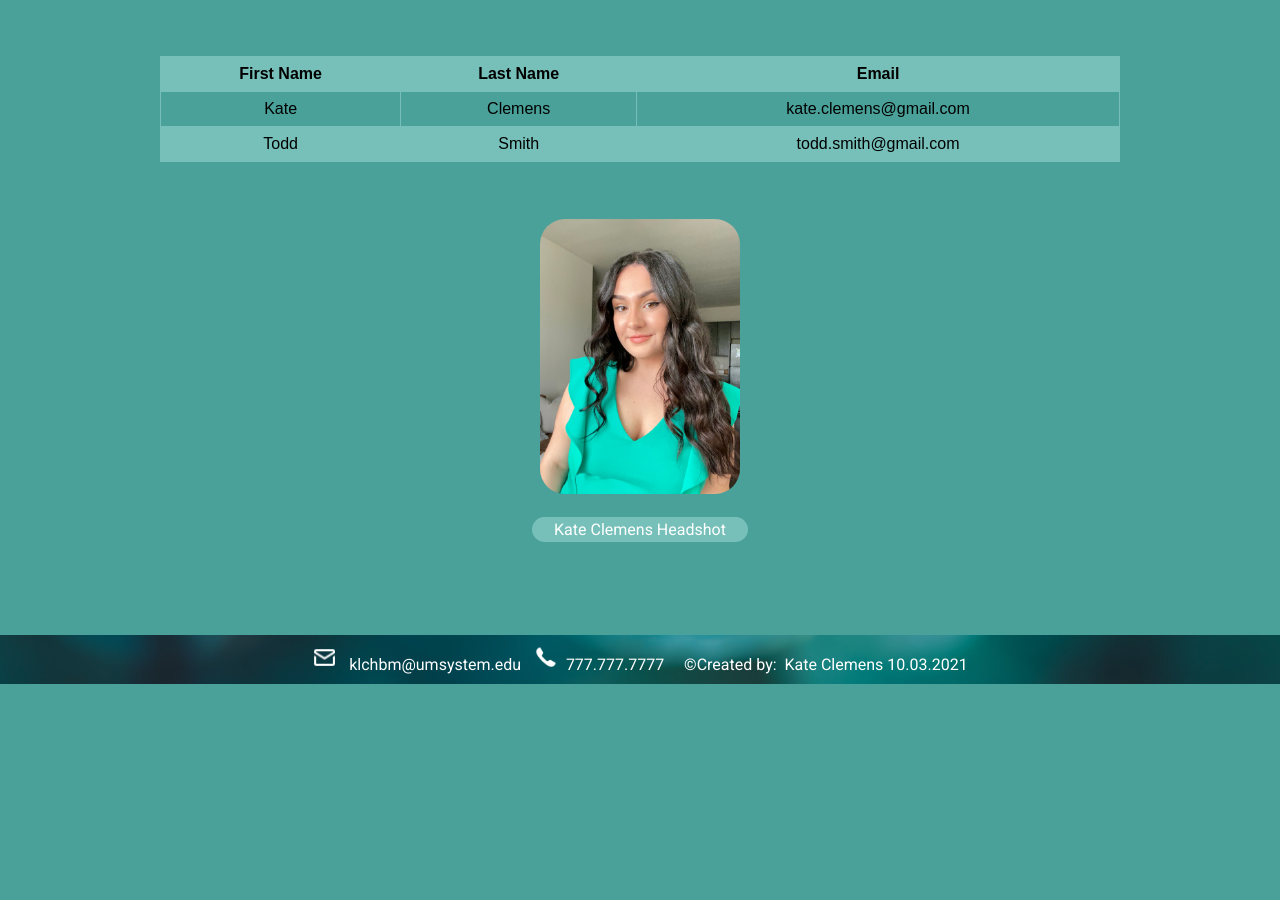
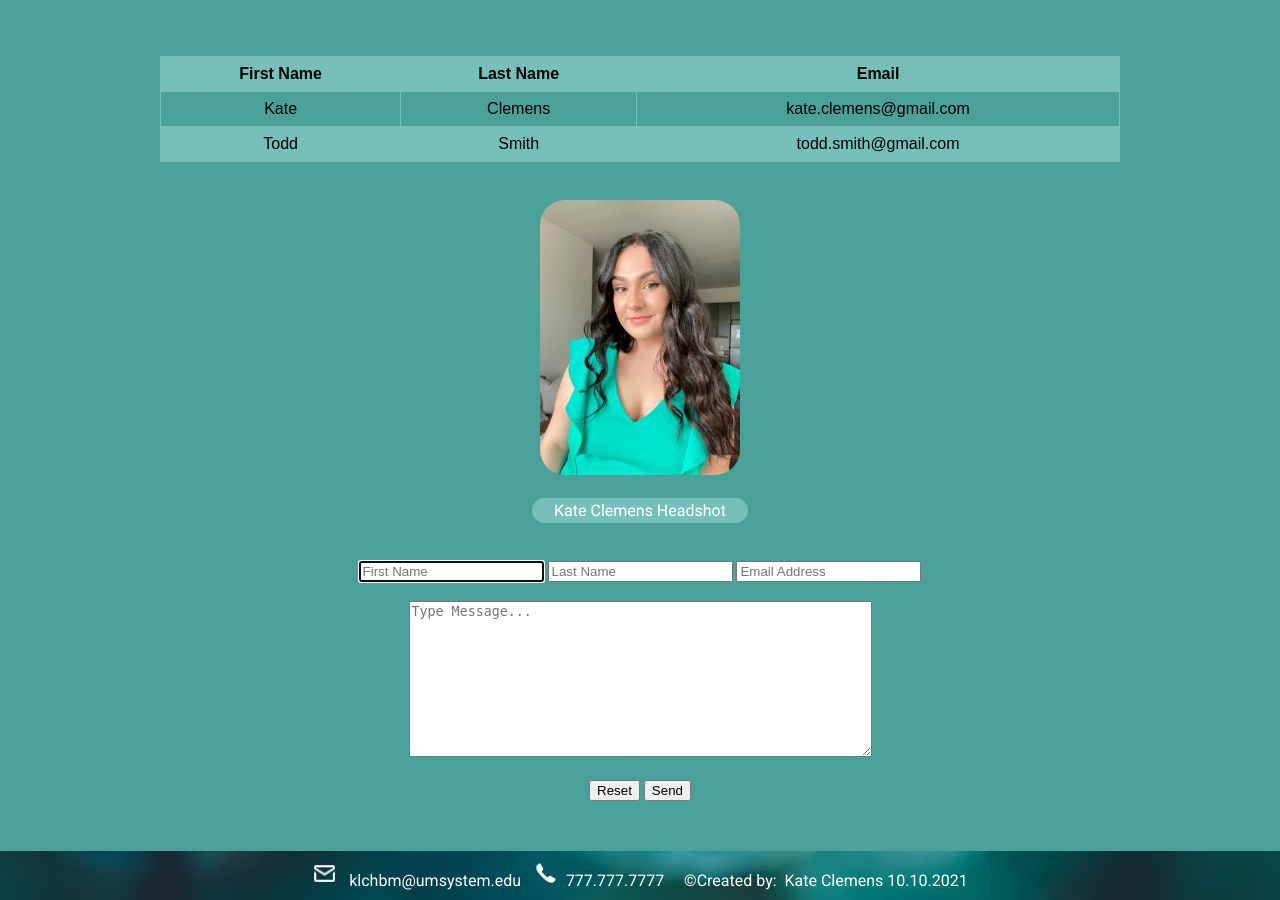
Before and after one commit to klchbm/klchbm.github.io, a PHP site: page /contact.html in a window 1280 px wide. Shown: the part 141-1041 px from the top of the page. Before the commit the page ends 825 px from the top, so only its background shows below. Run offline with PHP 8.4, Linux system fonts and the light colour scheme.

Commit message:
Add files via upload

```diff
--- a/islt_7310/about.html
+++ b/islt_7310/about.html
@@ -11,9 +11,9 @@ Author:  Kate Clemens
 
 School/Term:  University of Missouri, Fall 2021
 
-Developed: 10.03.21
+Developed: 10.10.2021
 
-Tested:  10.03.21; Passed on Safari and Chrome browsers
+Tested:  10.10.2021; Passed on Safari and Chrome browsers
 
 ******************************************************************************
 
@@ -118,7 +118,7 @@ Tested:  10.03.21; Passed on Safari and Chrome browsers
             <footer class="items">
             <a href="mailto:klchbm@umsystem.edu" onclick="ga('send', 'event', { eventCategory: 'Contact', eventAction: 'Call', eventLabel: 'Mobile Button'});"><img id="mail" class="zoom" src="images/mail.png" alt="mail" width="25" height="25"></a>&nbsp;&nbsp;&nbsp;klchbm@umsystem.edu&nbsp;&nbsp;
 
-            <a href="tel:777.777.7777" onclick="ga('send', 'event', { eventCategory: 'Contact', eventAction: 'Call', eventLabel: 'Mobile Button'});"><img id="phone" class="zoom" src="images/phone.png" alt="phone" width="25" height="25"></a>&nbsp;&nbsp;777.777.7777&nbsp;&nbsp;&nbsp;&nbsp;&nbsp;©Created by:&nbsp;&nbsp;Kate Clemens 10.03.2021
+            <a href="tel:777.777.7777" onclick="ga('send', 'event', { eventCategory: 'Contact', eventAction: 'Call', eventLabel: 'Mobile Button'});"><img id="phone" class="zoom" src="images/phone.png" alt="phone" width="25" height="25"></a>&nbsp;&nbsp;777.777.7777&nbsp;&nbsp;&nbsp;&nbsp;&nbsp;©Created by:&nbsp;&nbsp;Kate Clemens 10.10.2021
             </footer>
 
          </div>
--- a/islt_7310/contact.css
+++ b/islt_7310/contact.css
@@ -31,7 +31,7 @@ h1{
     background-repeat: repeat;
 }
 footer {
-    margin-top: 93px;
+    margin-top: 50px;
     background-image: url(images/footer.jpg);
     background-size: cover;
     padding: 10px;
--- a/islt_7310/contact.html
+++ b/islt_7310/contact.html
@@ -11,9 +11,9 @@ Author:  Kate Clemens
 
 School/Term:  University of Missouri, Fall 2021
 
-Developed: 9.02.21
+Developed: 10.10.2021
 
-Tested:  9.01.21; Passed on Safari and Chrome browsers
+Tested:  10.10.2021; Passed on Safari and Chrome browsers
 
 ******************************************************************************
 
@@ -99,7 +99,6 @@ Tested:  9.01.21; Passed on Safari and Chrome browsers
 
     <br>
     <br>
-    <br>
 
     <img id="Headshot" src="images/Headshot.JPG" alt="Headshot" width="200" height="275">
 
@@ -108,10 +107,37 @@ Tested:  9.01.21; Passed on Safari and Chrome browsers
 
     <figcaption class="center">Kate Clemens Headshot</figcaption>
 
+    <br>
+    <br>
+
+    <form action="mailto:klchbm@umsystem.edu?Subject=Kate's%Portfolio%Website" method="post" enctype="text/plain">
+
+        <input type="text" placeholder="First Name" autofocus required>
+
+        <input type="text" placeholder="Last Name" tabindex="2" required>
+
+        <input type="email" name="email" id= "email" placeholder="Email Address" tabindex="3" required>
+
+        <br>
+        <br>
+
+        <div>
+             <textarea rows="10" cols="55" type="text" placeholder="Type Message..." tabindex="4"  required></textarea>
+        </div>
+
+        <br>
+
+        <div>
+            <button type="reset">Reset</button>
+            <button type="submit">Send</button>
+        </div>
+
+    </form>
+
     <footer class="items">
     <a href="mailto:klchbm@umsystem.edu" onclick="ga('send', 'event', { eventCategory: 'Contact', eventAction: 'Call', eventLabel: 'Mobile Button'});"><img id="mail" class="zoom" src="images/mail.png" alt="mail" width="25" height="25"></a>&nbsp;&nbsp;&nbsp;klchbm@umsystem.edu&nbsp;&nbsp;
 
-    <a href="tel:777.777.7777" onclick="ga('send', 'event', { eventCategory: 'Contact', eventAction: 'Call', eventLabel: 'Mobile Button'});"><img id="phone" class="zoom" src="images/phone.png" alt="phone" width="25" height="25"></a>&nbsp;&nbsp;777.777.7777&nbsp;&nbsp;&nbsp;&nbsp;&nbsp;©Created by:&nbsp;&nbsp;Kate Clemens 10.03.2021
+    <a href="tel:777.777.7777" onclick="ga('send', 'event', { eventCategory: 'Contact', eventAction: 'Call', eventLabel: 'Mobile Button'});"><img id="phone" class="zoom" src="images/phone.png" alt="phone" width="25" height="25"></a>&nbsp;&nbsp;777.777.7777&nbsp;&nbsp;&nbsp;&nbsp;&nbsp;©Created by:&nbsp;&nbsp;Kate Clemens 10.10.2021
     </footer>
 
 </body>
--- a/islt_7310/experience.html
+++ b/islt_7310/experience.html
@@ -11,9 +11,9 @@ Author:  Kate Clemens
 
 School/Term:  University of Missouri, Fall 2021
 
-Developed: 10.03.21
+Developed: 10.10.2021
 
-Tested:  10.03.21; Passed on Safari and Chrome browsers
+Tested:  10.10.2021; Passed on Safari and Chrome browsers
 
 ******************************************************************************
 
@@ -133,7 +133,7 @@ Tested:  10.03.21; Passed on Safari and Chrome browsers
             <footer class="items">
             <a href="mailto:klchbm@umsystem.edu" onclick="ga('send', 'event', { eventCategory: 'Contact', eventAction: 'Call', eventLabel: 'Mobile Button'});"><img id="mail" class="zoom" src="images/mail.png" alt="mail" width="25" height="25"></a>&nbsp;&nbsp;&nbsp;klchbm@umsystem.edu&nbsp;&nbsp;
 
-            <a href="tel:777.777.7777" onclick="ga('send', 'event', { eventCategory: 'Contact', eventAction: 'Call', eventLabel: 'Mobile Button'});"><img id="phone" class="zoom" src="images/phone.png" alt="phone" width="25" height="25"></a>&nbsp;&nbsp;777.777.7777&nbsp;&nbsp;&nbsp;&nbsp;&nbsp;©Created by:&nbsp;&nbsp;Kate Clemens 10.03.2021
+            <a href="tel:777.777.7777" onclick="ga('send', 'event', { eventCategory: 'Contact', eventAction: 'Call', eventLabel: 'Mobile Button'});"><img id="phone" class="zoom" src="images/phone.png" alt="phone" width="25" height="25"></a>&nbsp;&nbsp;777.777.7777&nbsp;&nbsp;&nbsp;&nbsp;&nbsp;©Created by:&nbsp;&nbsp;Kate Clemens 10.10.2021
             </footer>
 
 
--- a/islt_7310/index.html
+++ b/islt_7310/index.html
@@ -11,9 +11,9 @@ Author:  Kate Clemens
 
 School/Term:  University of Missouri, Fall 2021
 
-Developed: 10.03.21
+Developed: 10.10.2021
 
-Tested:  10.03.21; Passed on Safari and Chrome browsers
+Tested:  10.10.2021; Passed on Safari and Chrome browsers
 
 ******************************************************************************
 
@@ -103,7 +103,7 @@ Tested:  10.03.21; Passed on Safari and Chrome browsers
             <footer class="items">
             <a href="mailto:klchbm@umsystem.edu" onclick="ga('send', 'event', { eventCategory: 'Contact', eventAction: 'Call', eventLabel: 'Mobile Button'});"><img id="mail" class="zoom" src="images/mail.png" alt="mail" width="25" height="25"></a>&nbsp;&nbsp;&nbsp;klchbm@umsystem.edu&nbsp;&nbsp;
 
-            <a href="tel:777.777.7777" onclick="ga('send', 'event', { eventCategory: 'Contact', eventAction: 'Call', eventLabel: 'Mobile Button'});"><img id="phone" class="zoom" src="images/phone.png" alt="phone" width="25" height="25"></a>&nbsp;&nbsp;777.777.7777&nbsp;&nbsp;&nbsp;&nbsp;&nbsp;©Created by:&nbsp;&nbsp;Kate Clemens 10.03.2021
+            <a href="tel:777.777.7777" onclick="ga('send', 'event', { eventCategory: 'Contact', eventAction: 'Call', eventLabel: 'Mobile Button'});"><img id="phone" class="zoom" src="images/phone.png" alt="phone" width="25" height="25"></a>&nbsp;&nbsp;777.777.7777&nbsp;&nbsp;&nbsp;&nbsp;&nbsp;©Created by:&nbsp;&nbsp;Kate Clemens 10.10.2021
             </footer>
 
     </div>
--- a/islt_7310/reflection.html
+++ b/islt_7310/reflection.html
@@ -11,9 +11,9 @@ Author:  Kate Clemens
 
 School/Term:  University of Missouri, Fall 2021
 
-Developed: 10.03.21
+Developed: 10.10.2021
 
-Tested:  10.03.21; Passed on Safari and Chrome browsers
+Tested:  10.10.2021; Passed on Safari and Chrome browsers
 
 ******************************************************************************
 
@@ -88,7 +88,7 @@ Tested:  10.03.21; Passed on Safari and Chrome browsers
             <footer class="items">
             <a href="mailto:klchbm@umsystem.edu" onclick="ga('send', 'event', { eventCategory: 'Contact', eventAction: 'Call', eventLabel: 'Mobile Button'});"><img id="mail" class="zoom" src="images/mail.png" alt="mail" width="25" height="25"></a>&nbsp;&nbsp;&nbsp;klchbm@umsystem.edu&nbsp;&nbsp;
 
-            <a href="tel:777.777.7777" onclick="ga('send', 'event', { eventCategory: 'Contact', eventAction: 'Call', eventLabel: 'Mobile Button'});"><img id="phone" class="zoom" src="images/phone.png" alt="phone" width="25" height="25"></a>&nbsp;&nbsp;777.777.7777&nbsp;&nbsp;&nbsp;&nbsp;&nbsp;©Created by:&nbsp;&nbsp;Kate Clemens 10.03.2021
+            <a href="tel:777.777.7777" onclick="ga('send', 'event', { eventCategory: 'Contact', eventAction: 'Call', eventLabel: 'Mobile Button'});"><img id="phone" class="zoom" src="images/phone.png" alt="phone" width="25" height="25"></a>&nbsp;&nbsp;777.777.7777&nbsp;&nbsp;&nbsp;&nbsp;&nbsp;©Created by:&nbsp;&nbsp;Kate Clemens 10.10.2021
             </footer>
 
      <br>
```
